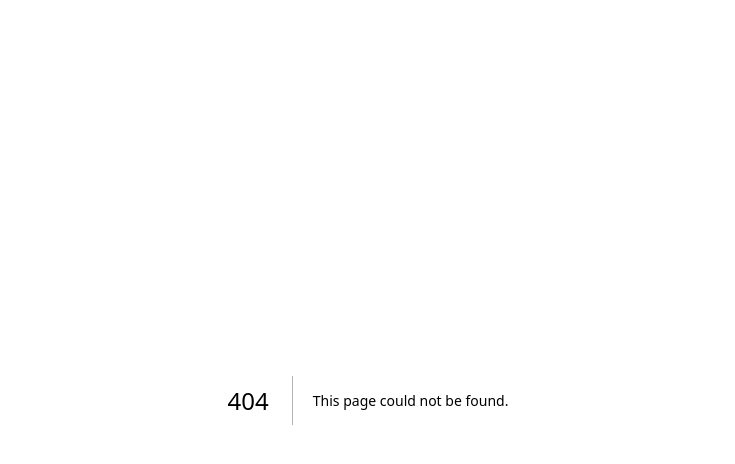
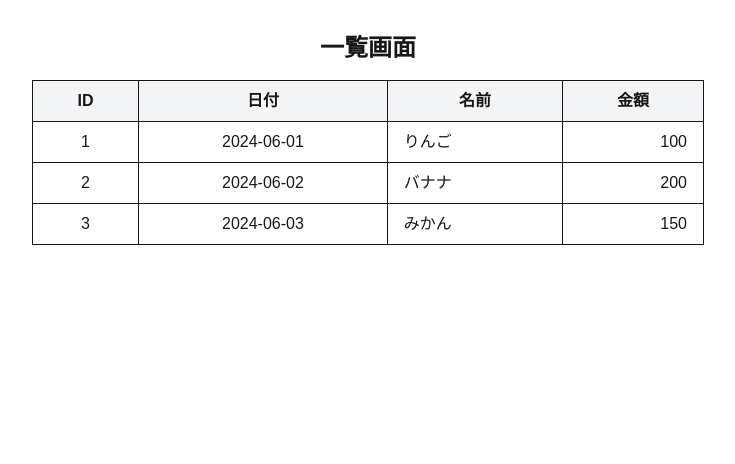
Before and after one commit to mHayashi-1001/kakeibo, a Next.js app in the folder project/: page /dummy in a window 1280 px wide. Before the commit this address had no page. Shown: the top 464 px of the page, without its empty margins (272-1007 px from the left). Built offline with nearby package versions, Linux system fonts and the light colour scheme.

Commit message:
ただの一覧画面

```diff
--- /dev/null
+++ b/project/src/app/dummy/page.tsx
@@ -0,0 +1,37 @@
+"use client";
+
+import React from "react";
+
+const dummyData = [
+  { id: "1", date: "2024-06-01", name: "りんご", price: "100" },
+  { id: "2", date: "2024-06-02", name: "バナナ", price: "200" },
+  { id: "3", date: "2024-06-03", name: "みかん", price: "150" },
+];
+
+export default function EntryList() {
+  return (
+    <div className="max-w-2xl mx-auto mt-8">
+      <h1 className="text-2xl font-bold mb-4 text-center">一覧画面</h1>
+      <table className="w-full border border-gray-300">
+        <thead>
+          <tr className="bg-gray-100">
+            <th className="border px-4 py-2">ID</th>
+            <th className="border px-4 py-2">日付</th>
+            <th className="border px-4 py-2">名前</th>
+            <th className="border px-4 py-2">金額</th>
+          </tr>
+        </thead>
+        <tbody>
+          {dummyData.map((item) => (
+            <tr key={item.id}>
+              <td className="border px-4 py-2 text-center">{item.id}</td>
+              <td className="border px-4 py-2 text-center">{item.date}</td>
+              <td className="border px-4 py-2">{item.name}</td>
+              <td className="border px-4 py-2 text-right">{item.price}</td>
+            </tr>
+          ))}
+        </tbody>
+      </table>
+    </div>
+  );
+}
```
